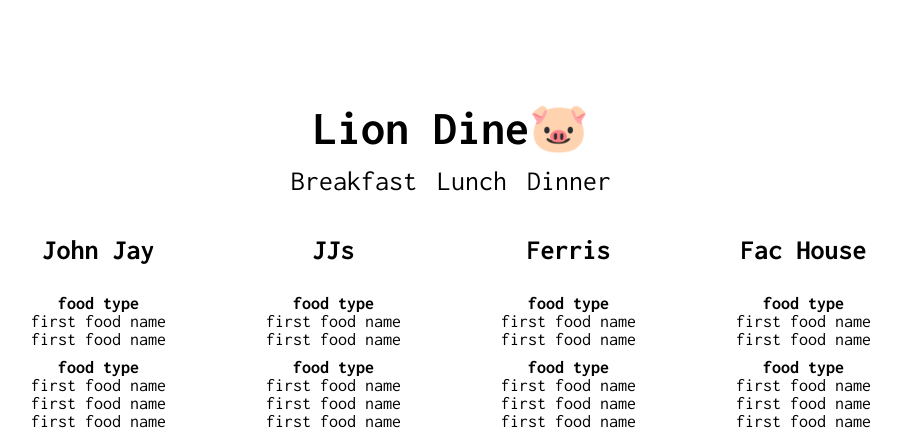
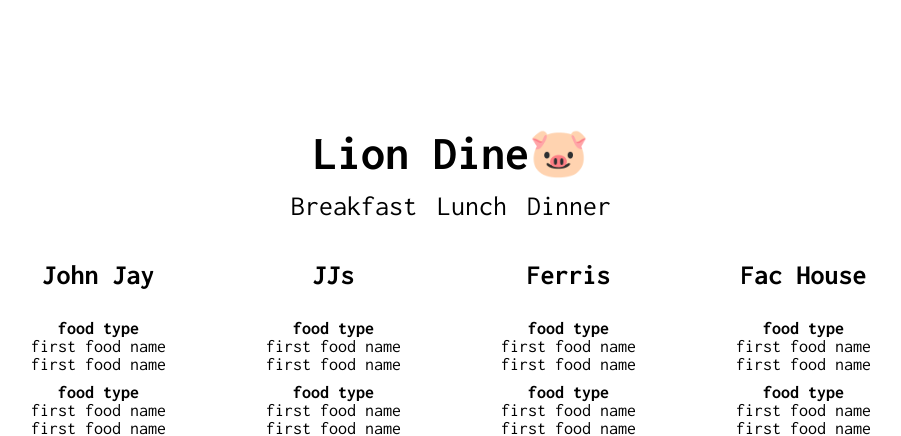
Before and after one commit to caroline-smyth/lion-dine, a Flask app: template templates/index.html in a window 1280 px wide. Shown: the top 436 px of the page, without its empty margins (189-1090 px from the left). Run offline with Flask 3, Linux system fonts and the light colour scheme; the template is opened without the code that fills it, so the values that code supplies are empty.

Commit message:
made header gap bigger

```diff
--- a/static/header.css
+++ b/static/header.css
@@ -4,7 +4,7 @@
   align-items: top;
   font-size: 32px;
   font-weight: bold;
-  margin-top: 100px;
+  margin-top: 125px;
   z-index: 100;
   transition: color 0.15s;
   flex-direction: row;
```
